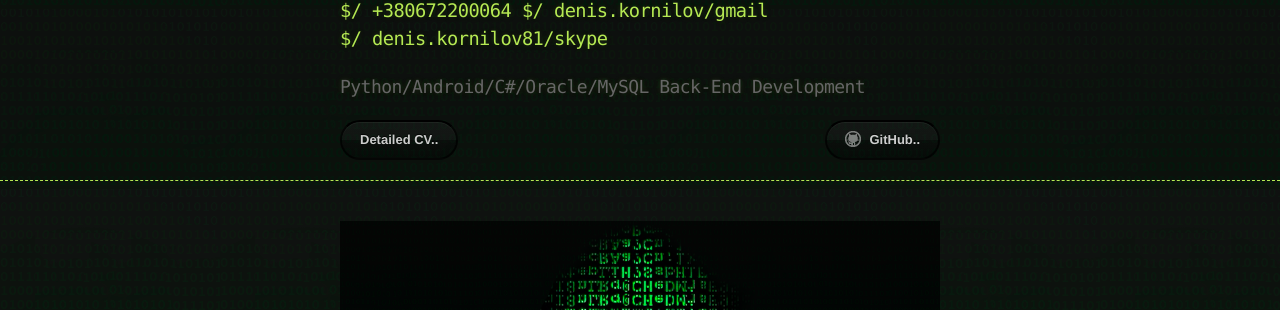
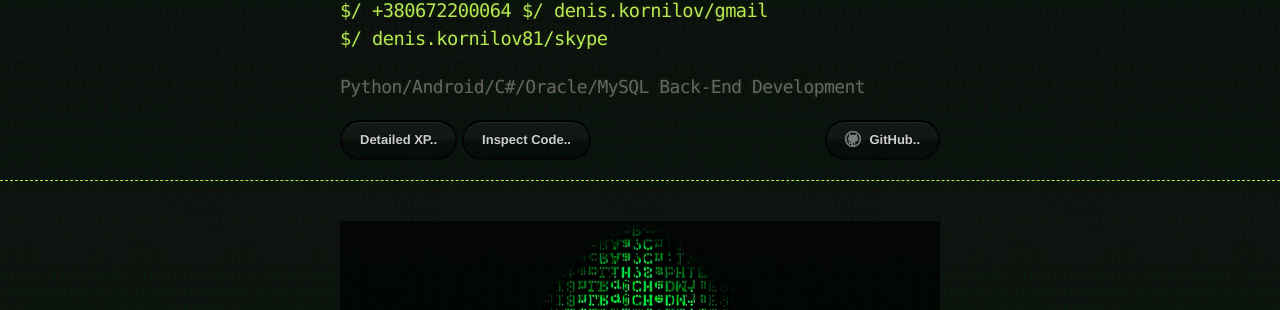
Before and after one commit to kornilov1981/kornilov1981.github.io, a Jekyll site: the page built from index.md, in a window 1280 px wide and 900 px high. Shown: the part 171-481 px from the top of the window. Built offline with Jekyll 4.4.1, drawn with Linux system fonts in a browser that asks for light colours.

Commit message:
Buttons Fix

```diff
--- a/_layouts/default.html
+++ b/_layouts/default.html
@@ -24,8 +24,8 @@
 
         <section id="downloads">
           {% if site.show_downloads %}
-            <a href="{{ site.github.zip_url }}" class="btn" style="float: left;" target="_blank">Detailed CV..</a>
-            <!--<a href="{{ site.github.tar_url }}" class="btn">Download as .tar.gz</a>-->
+            <a href="{{ site.github.zip_url }}" class="btn" style="float: left;" target="_blank">Detailed XP..</a>
+            <a href="{{ site.github.zip_url }}" class="btn"  style="margin-left: 5px; float: left;" target="_blank">Inspect Code..</a>
           {% endif %}
           <a href="{{ site.github.repository_url }}" class="btn btn-github" style="float: right;" target="_blank"><span class="icon"></span>GitHub..</a>
         </section>
```
